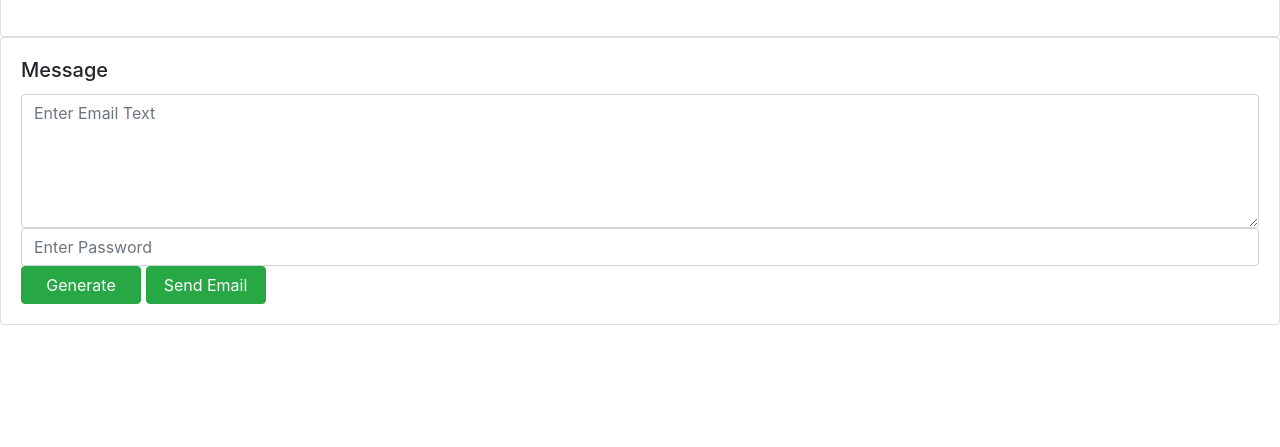
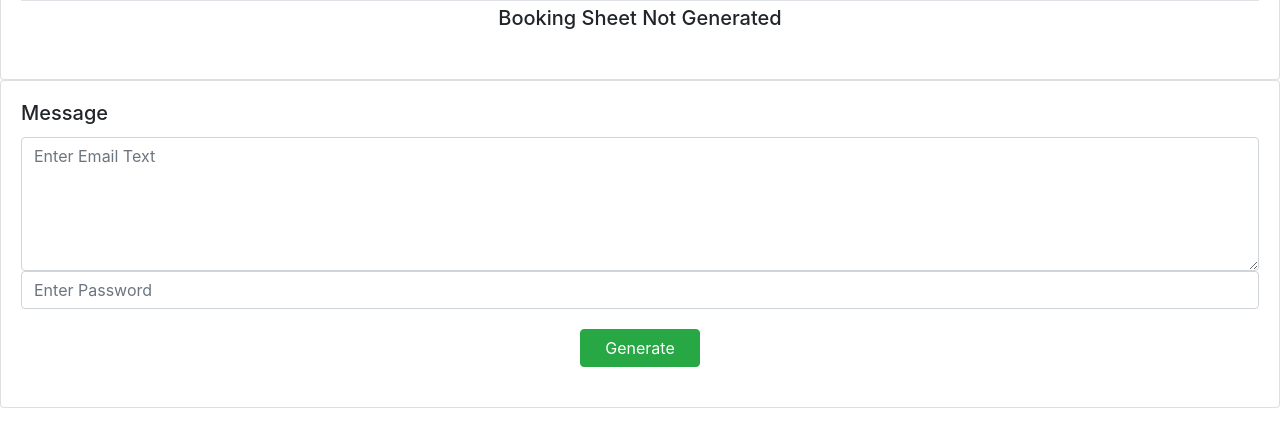
Before and after one commit to backland/HGCTT, a PHP site: page /Bookings.php in a window 1280 px wide. Shown: the part 243-690 px from the top of the page. Run offline with PHP 8.4, Linux system fonts and the light colour scheme; data comes from the database, SQL or seed files in the repository; some libraries are stand-ins or nearby versions.

Commit message:
Hide send mail button if groups not generated. Center Buttons on page.

```diff
--- a/Bookings.php
+++ b/Bookings.php
@@ -237,10 +237,12 @@
         where a.BookingDate = '$BookingDate'
         ORDER BY a.GroupNo";
   $result = mysqli_query($link,$sql);
+  $grp=0;
   if ($result) {
     $cols=0;
     $MailTable="";
     while ($row = mysqli_fetch_array($result)) {
+      $grp++;
       $p1="&nbsp;"; $p2="&nbsp;"; $p3="&nbsp;"; $p4="&nbsp;";
       if (!empty($row[1])) $p1="<b>".htmlspecialchars($row[1])."</b>";
       if (!empty($row[2])) $p2=htmlspecialchars($row[2]);
@@ -264,6 +266,10 @@
                   "<td style='width:24%;white-space:nowrap'>".$p4."</td></tr>".PHP_EOL;
 
     }
+    if ($grp==0) {
+       $tableLarge.= "<tr><td colspan=5 style='text-align:center'><h5>Booking Sheet Not Generated</h5></td></tr>";
+       $tableSmall.= "<tr><td colspan=2 style='text-align:center'><h5>Booking Sheet Not Generated</h5></td></tr>";
+    }
   } else {
     echo mysqli_error($link);
   }
@@ -282,8 +288,12 @@
     <h5 class="card-title">Message</h5>
     <textarea class="form-control" id="Narrative" placeholder="Enter Email Text"  name="Narrative" rows="5"><?php echo $Narrative;?></textarea>
     <input type=password class="form-control" placeholder="Enter Password" id=frmPassword name=Password value="">
-    <button type=button class='btn btn-success ' style='width:120px' onclick="GenerateGroups();">Generate</button>
-    <button type=button class='btn btn-success ' style='width:120px' onclick="Mail();">Send Email</button>
+    <div class='card-body text-center'>
+    <button type=button class='btn btn-success' style='width:120px' onclick="GenerateGroups();">Generate</button>
+    <?php if ($grp!=0) {
+      echo "<button type=button class='btn btn-success' style='width:120px' onclick='Mail();'>Send Email</button>";
+    }  ?>
+    </div>
   </div>
 </div>
 </form>
```
